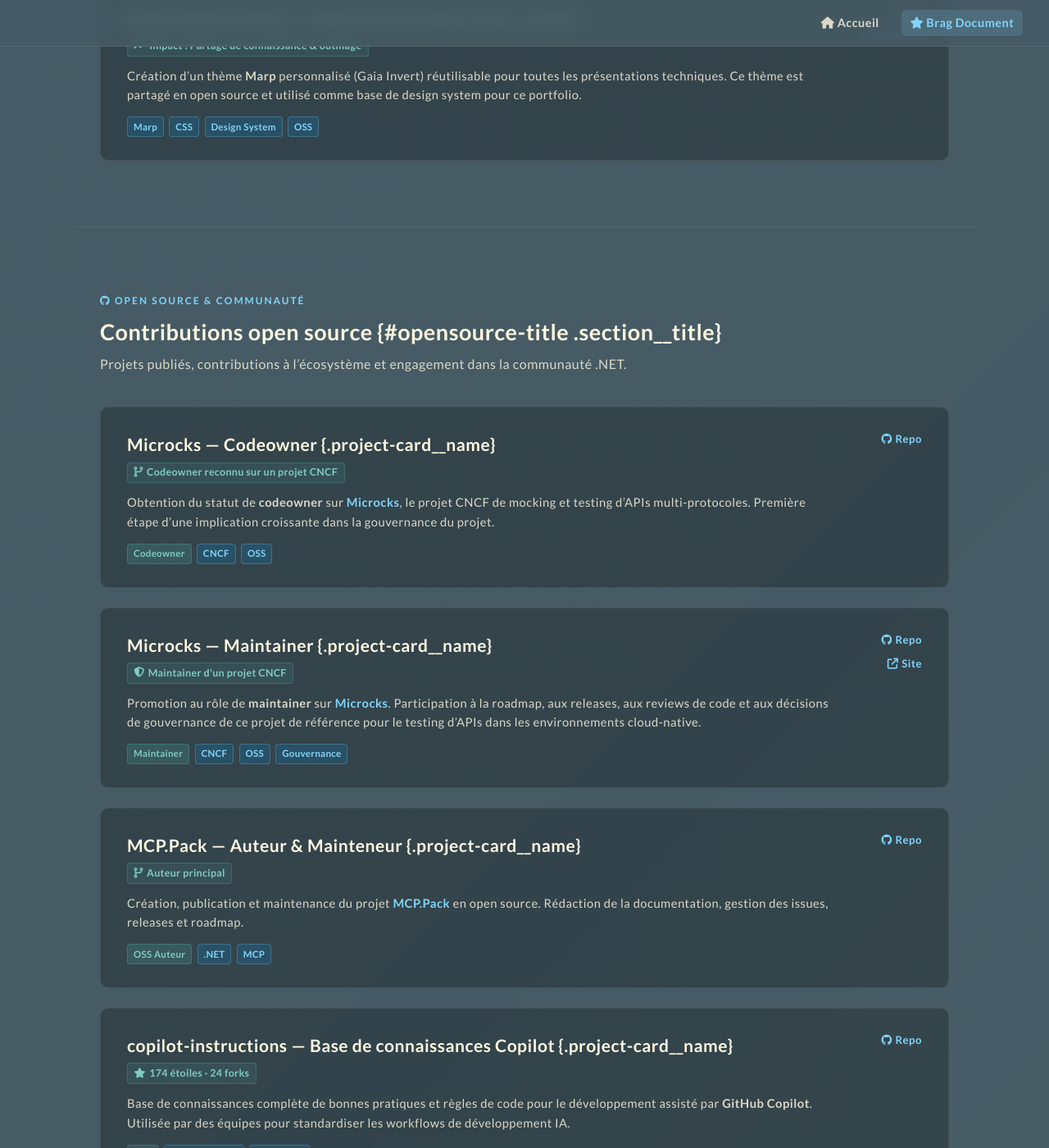
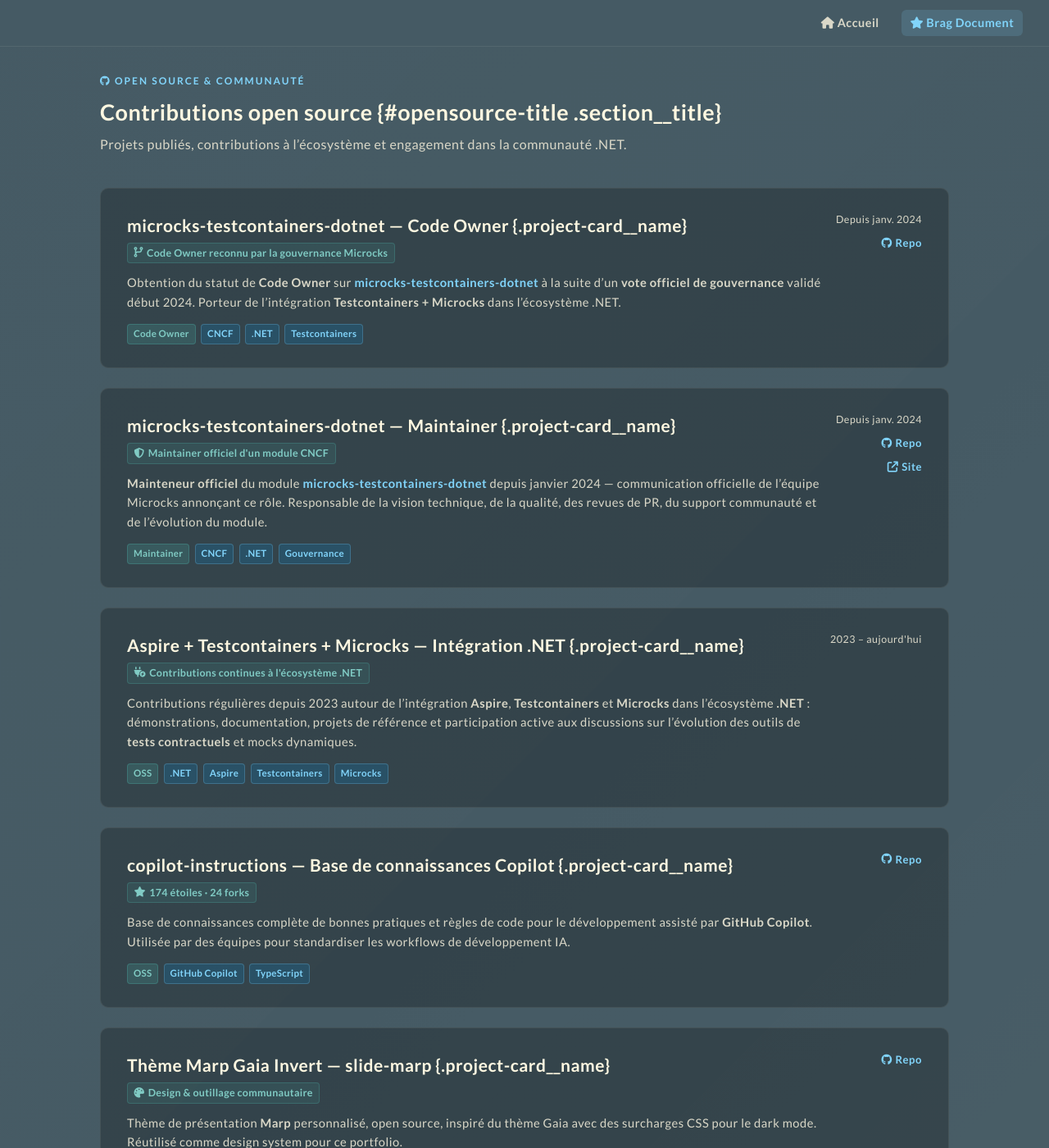
Before and after one commit to SebastienDegodez/SebastienDegodez.github.io, a Jekyll site: the page built from brag.md, in a window 1280 px wide and 1400 px high, scrolled down 1686 px. Shown: the whole window at 82% size. Built offline with Jekyll 4.4.1, drawn with Linux system fonts in a browser that asks for light colours; some of the changed text lies outside the part shown.

Commit message:
feat(brag): remove MCP.Pack, update Microcks entries, add Aspire & SFEIR meetup
- Remove MCP.Pack from Projets Majeurs (demo project, not brag-worthy)
- Remove MCP.Pack talk from Talks section
- Remove MCP.Pack card from Open Source section
- Update Microcks project card in Projets Majeurs: specific project
  microcks-testcontainers-dotnet, .NET tags, since Jan 2024, official
  governance vote, role details
- Update Microcks Codeowner OSS card: specific project, vote info, since Jan 2024
- Update Microcks Maintainer OSS card: specific project, responsibilities,
  official announcement
- Add Aspire + Testcontainers + Microcks .NET integration card to Open Source
- Add March 2026 SFEIR Lille meetup talk (Coding with AI, co-animated with
  François Descamps): TDD Synthesize Green workflow, Outside-In Gherkin tests,
  AI + DDD/Event Storming message

Agent-Logs-Url: https://github.com/SebastienDegodez/SebastienDegodez.github.io/sessions/e55f15eb-3d8e-4d38-ae99-ea1b1836a514

Co-authored-by: SebastienDegodez <2349146+SebastienDegodez@users.noreply.github.com>

```diff
--- a/brag.md
+++ b/brag.md
@@ -38,28 +38,6 @@ Réalisations ayant eu un impact significatif sur les produits, les équipes ou
 
 </div>
 <div class="project-list">
-
-<div class="project-card">
-<div class="project-card__main" markdown="1">
-
-### MCP.Pack — Model Context Protocol Tooling {.project-card__name}
-
-<div class="project-card__impact"><i class="fa-solid fa-arrow-trend-up" aria-hidden="true"></i> Impact : Outillage développeur & IA</div>
-
-Conception et développement d'un pack d'outils **.NET** pour le **Model Context Protocol (MCP)**,
-permettant d'intégrer facilement des fonctionnalités IA dans des workflows de développement.
-Publiés en open source, les outils sont accessibles via une [page de présentation dédiée](https://sebastiendegodez.github.io/MCP.Pack/) et un [dépôt GitHub](https://github.com/SebastienDegodez/MCP.Pack).
-{: .project-card__desc}
-
-<div class="project-card__tags">
-<span class="tag">.NET</span> <span class="tag">MCP</span> <span class="tag">AI Tooling</span> <span class="tag">OSS</span> <span class="tag">CLI</span>
-</div>
-</div>
-<div class="project-card__side">
-<span class="project-card__date">2024–2025</span>
-<a class="project-card__link" href="https://sebastiendegodez.github.io/MCP.Pack/" target="_blank" rel="noopener"><i class="fa-solid fa-arrow-up-right-from-square" aria-hidden="true"></i> Voir</a>
-</div>
-</div>
 
 <div class="project-card">
 <div class="project-card__main" markdown="1">
@@ -106,21 +84,24 @@ Couvre DDD, Clean Architecture, tests, conventions de commits et plus.
 <div class="project-card">
 <div class="project-card__main" markdown="1">
 
-### Microcks — Codeowner puis Maintainer {.project-card__name}
+### Microcks — Maintainer & Code Owner (.NET) {.project-card__name}
 
 <div class="project-card__impact"><i class="fa-solid fa-arrow-trend-up" aria-hidden="true"></i> Impact : Contribution à un projet CNCF de référence</div>
 
-Progression de **codeowner** à **maintainer** sur [**Microcks**](https://microcks.io/), le projet open source CNCF
-de référence pour le **mocking et testing d'APIs** (REST, gRPC, AsyncAPI, GraphQL).
-Participation active à la roadmap, aux reviews de code et à la gouvernance du projet.
+**Maintainer officiel** et **Code Owner** (vote de gouvernance validé début 2024) du module
+[**microcks-testcontainers-dotnet**](https://github.com/microcks/microcks-testcontainers-dotnet),
+l'intégration **Testcontainers + Microcks** dans l'écosystème **.NET**.
+Responsable de la vision technique, de la qualité, des revues de PR et de l'évolution du module
+au sein du projet CNCF [**Microcks**](https://microcks.io/).
 {: .project-card__desc}
 
 <div class="project-card__tags">
-<span class="tag">CNCF</span> <span class="tag">Java</span> <span class="tag">API Testing</span> <span class="tag">OSS</span> <span class="tag">Maintainer</span>
+<span class="tag">CNCF</span> <span class="tag">.NET</span> <span class="tag">Testcontainers</span> <span class="tag">OSS</span> <span class="tag">Maintainer</span>
 </div>
 </div>
 <div class="project-card__side">
-<a class="project-card__link" href="https://github.com/microcks/microcks" target="_blank" rel="noopener"><i class="fa-brands fa-github" aria-hidden="true"></i> GitHub</a>
+<span class="project-card__date">Depuis janv. 2024</span>
+<a class="project-card__link" href="https://github.com/microcks/microcks-testcontainers-dotnet" target="_blank" rel="noopener"><i class="fa-brands fa-github" aria-hidden="true"></i> GitHub</a>
 <a class="project-card__link" href="https://microcks.io/" target="_blank" rel="noopener"><i class="fa-solid fa-arrow-up-right-from-square" aria-hidden="true"></i> Site</a>
 </div>
 </div>
@@ -166,42 +147,44 @@ Projets publiés, contributions à l'écosystème et engagement dans la communau
 <div class="project-card">
 <div class="project-card__main" markdown="1">
 
-### Microcks — Codeowner {.project-card__name}
+### microcks-testcontainers-dotnet — Code Owner {.project-card__name}
 
-<div class="project-card__impact"><i class="fa-solid fa-code-branch" aria-hidden="true"></i> Codeowner reconnu sur un projet CNCF</div>
+<div class="project-card__impact"><i class="fa-solid fa-code-branch" aria-hidden="true"></i> Code Owner reconnu par la gouvernance Microcks</div>
 
-Obtention du statut de **codeowner** sur [**Microcks**](https://github.com/microcks/microcks),
-le projet CNCF de mocking et testing d'APIs multi-protocoles.
-Première étape d'une implication croissante dans la gouvernance du projet.
+Obtention du statut de **Code Owner** sur [**microcks-testcontainers-dotnet**](https://github.com/microcks/microcks-testcontainers-dotnet)
+à la suite d'un **vote officiel de gouvernance** validé début 2024.
+Porteur de l'intégration **Testcontainers + Microcks** dans l'écosystème .NET.
 {: .project-card__desc}
 
 <div class="project-card__tags">
-<span class="tag--green tag">Codeowner</span> <span class="tag">CNCF</span> <span class="tag">OSS</span>
+<span class="tag--green tag">Code Owner</span> <span class="tag">CNCF</span> <span class="tag">.NET</span> <span class="tag">Testcontainers</span>
 </div>
 </div>
 <div class="project-card__side">
-<a class="project-card__link" href="https://github.com/microcks/microcks" target="_blank" rel="noopener"><i class="fa-brands fa-github" aria-hidden="true"></i> Repo</a>
+<span class="project-card__date">Depuis janv. 2024</span>
+<a class="project-card__link" href="https://github.com/microcks/microcks-testcontainers-dotnet" target="_blank" rel="noopener"><i class="fa-brands fa-github" aria-hidden="true"></i> Repo</a>
 </div>
 </div>
 
 <div class="project-card">
 <div class="project-card__main" markdown="1">
 
-### Microcks — Maintainer {.project-card__name}
+### microcks-testcontainers-dotnet — Maintainer {.project-card__name}
 
-<div class="project-card__impact"><i class="fa-solid fa-shield-halved" aria-hidden="true"></i> Maintainer d'un projet CNCF</div>
+<div class="project-card__impact"><i class="fa-solid fa-shield-halved" aria-hidden="true"></i> Maintainer officiel d'un module CNCF</div>
 
-Promotion au rôle de **maintainer** sur [**Microcks**](https://github.com/microcks/microcks).
-Participation à la roadmap, aux releases, aux reviews de code et aux décisions de gouvernance
-de ce projet de référence pour le testing d'APIs dans les environnements cloud-native.
+**Mainteneur officiel** du module [**microcks-testcontainers-dotnet**](https://github.com/microcks/microcks-testcontainers-dotnet)
+depuis janvier 2024 — communication officielle de l'équipe Microcks annonçant ce rôle.
+Responsable de la vision technique, de la qualité, des revues de PR, du support communauté et de l'évolution du module.
 {: .project-card__desc}
 
 <div class="project-card__tags">
-<span class="tag--green tag">Maintainer</span> <span class="tag">CNCF</span> <span class="tag">OSS</span> <span class="tag">Gouvernance</span>
+<span class="tag--green tag">Maintainer</span> <span class="tag">CNCF</span> <span class="tag">.NET</span> <span class="tag">Gouvernance</span>
 </div>
 </div>
 <div class="project-card__side">
-<a class="project-card__link" href="https://github.com/microcks/microcks" target="_blank" rel="noopener"><i class="fa-brands fa-github" aria-hidden="true"></i> Repo</a>
+<span class="project-card__date">Depuis janv. 2024</span>
+<a class="project-card__link" href="https://github.com/microcks/microcks-testcontainers-dotnet" target="_blank" rel="noopener"><i class="fa-brands fa-github" aria-hidden="true"></i> Repo</a>
 <a class="project-card__link" href="https://microcks.io/" target="_blank" rel="noopener"><i class="fa-solid fa-arrow-up-right-from-square" aria-hidden="true"></i> Site</a>
 </div>
 </div>
@@ -209,20 +192,21 @@ de ce projet de référence pour le testing d'APIs dans les environnements cloud
 <div class="project-card">
 <div class="project-card__main" markdown="1">
 
-### MCP.Pack — Auteur & Mainteneur {.project-card__name}
+### Aspire + Testcontainers + Microcks — Intégration .NET {.project-card__name}
 
-<div class="project-card__impact"><i class="fa-solid fa-code-branch" aria-hidden="true"></i> Auteur principal</div>
+<div class="project-card__impact"><i class="fa-solid fa-plug-circle-bolt" aria-hidden="true"></i> Contributions continues à l'écosystème .NET</div>
 
-Création, publication et maintenance du projet [**MCP.Pack**](https://github.com/SebastienDegodez/MCP.Pack) en open source.
-Rédaction de la documentation, gestion des issues, releases et roadmap.
+Contributions régulières depuis 2023 autour de l'intégration **Aspire**, **Testcontainers** et **Microcks**
+dans l'écosystème **.NET** : démonstrations, documentation, projets de référence et participation active
+aux discussions sur l'évolution des outils de **tests contractuels** et mocks dynamiques.
 {: .project-card__desc}
 
 <div class="project-card__tags">
-<span class="tag--green tag">OSS Auteur</span> <span class="tag">.NET</span> <span class="tag">MCP</span>
+<span class="tag--green tag">OSS</span> <span class="tag">.NET</span> <span class="tag">Aspire</span> <span class="tag">Testcontainers</span> <span class="tag">Microcks</span>
 </div>
 </div>
 <div class="project-card__side">
-<a class="project-card__link" href="https://github.com/SebastienDegodez/MCP.Pack" target="_blank" rel="noopener"><i class="fa-brands fa-github" aria-hidden="true"></i> Repo</a>
+<span class="project-card__date">2023 – aujourd'hui</span>
 </div>
 </div>
 
@@ -284,20 +268,23 @@ Présentations en meetups, conférences et contenus publiés pour la communauté
 <div class="talks-list">
 
 <div class="talk-card">
-<div class="talk-card__icon"><i class="fa-solid fa-video" aria-hidden="true"></i></div>
+<div class="talk-card__icon"><i class="fa-solid fa-people-group" aria-hidden="true"></i></div>
 <div class="talk-card__body" markdown="1">
 
-### MCP.Pack — Outiller les développeurs avec le Model Context Protocol {.talk-card__title}
+### Coding with AI — Meetup Software Craft Lille @ SFEIR {.talk-card__title}
 
-**Meetup / Conférence .NET** · 2025
+**Software Craft Lille · SFEIR Lille · Mars 2026** — co-animé avec *François Descamps*
 {: .talk-card__meta}
 
-Présentation de **MCP.Pack**, des cas d'usage du Model Context Protocol dans les workflows **.NET**
-et des possibilités d'intégration avec les assistants IA pour développeurs.
+Comment l'IA (Copilot, Claude…) s'intègre dans les pratiques de développement modernes.
+Présentation des retours d'expérience chez **AXA France** : workflow **TDD en 2 phases** (Synthesize Green —
+l'IA génère le Red, l'humain valide l'intention, l'IA synthétise le Green),
+tests **Outside-In via Gherkin** (le Gherkin comme plan d'action, pas un test par classe),
+et rôle des phases amont (**Event Storming**, **Example Mapping**, **3 Amigos**) comme carburant de l'IA.
 {: .talk-card__desc}
 
 <div class="talk-card__tags">
-<span class="tag--orange tag">Talk</span> <span class="tag">.NET</span> <span class="tag">MCP</span> <span class="tag">LLM</span>
+<span class="tag--orange tag">Meetup</span> <span class="tag">AI</span> <span class="tag">TDD</span> <span class="tag">DDD</span> <span class="tag">Gherkin</span> <span class="tag">.NET</span>
 </div>
 </div>
 </div>
```
